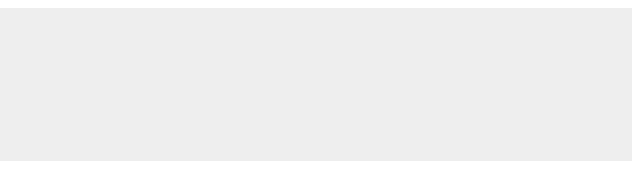
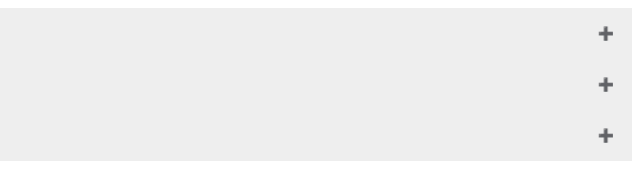
Before and after one commit to tjbulick/accordion, a website: page index.html in a window 1280 px wide. Shown: the full height of the page, 640-1280 px from the left. Drawn offline with Linux system fonts and the light colour scheme.

Commit message:
added styles for icons

```diff
--- a/style.css
+++ b/style.css
@@ -21,3 +21,15 @@
 	overflow: hidden;
 	transition: max-height 0.2s ease-out;
 }
+
+.accordion:after {
+	content: '\02795';
+	font-size: 13px;
+	color: #777;
+	float: right;
+	margin-left: 5px;
+}
+
+.active:after {
+	content: "\2796";
+}
```
